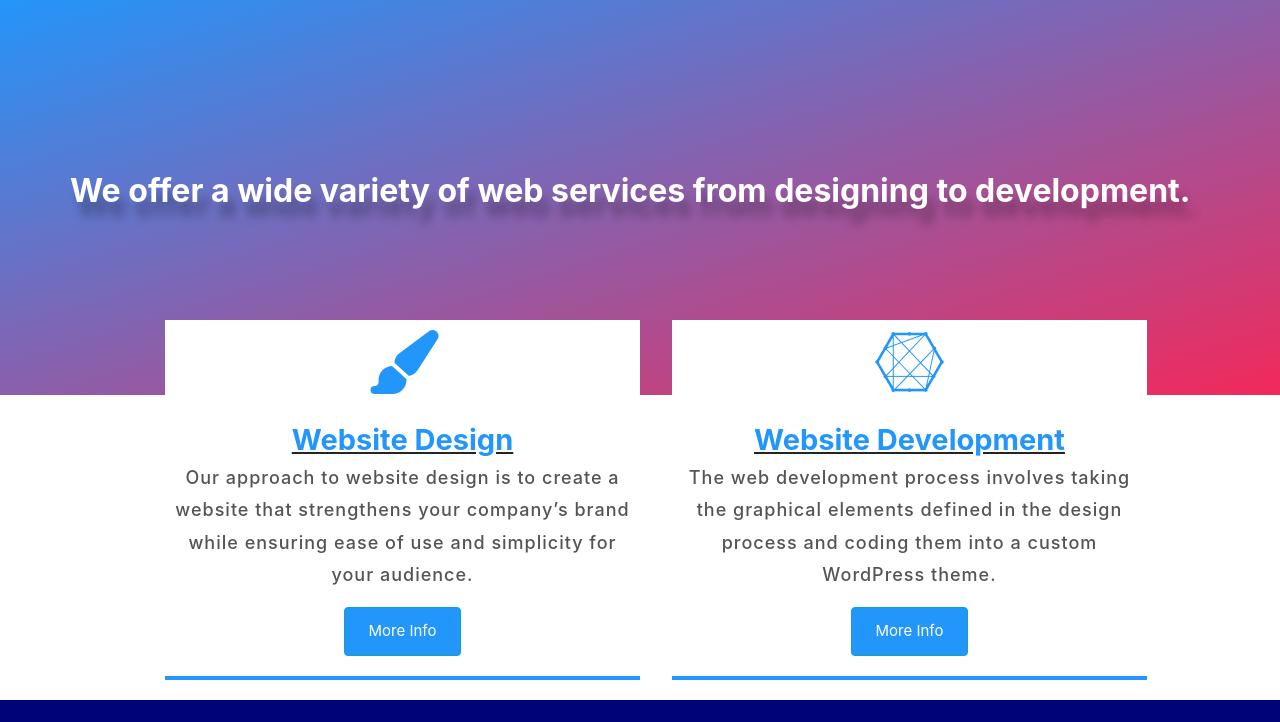
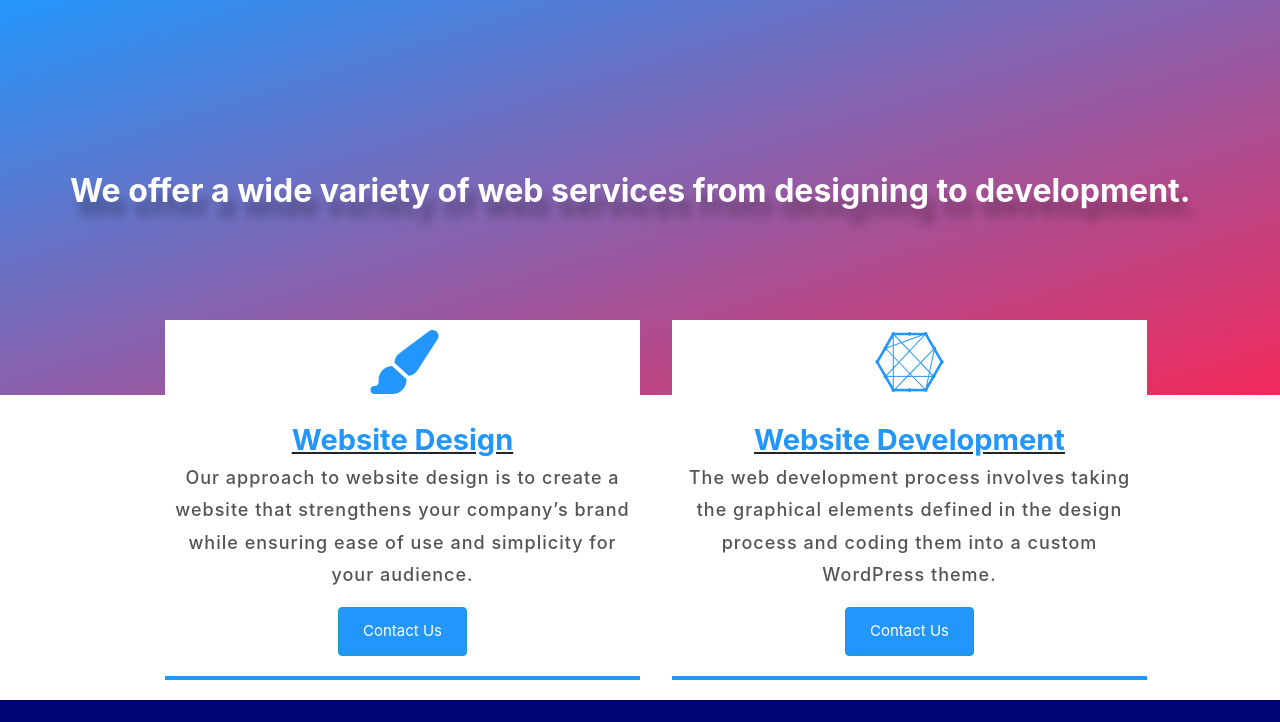
Before and after one commit to syedtalhaaskari/WebMobileApp, a plain HTML site: page Assignment 4 - Responsive Website/services.html in a window 1280 px wide. Shown: the part 78-800 px from the top of the page. Drawn offline with nearby package versions, Linux system fonts and the light colour scheme; files whose address does not match are found by name.

Commit message:
Assignment 4 - Fully Responsive Website

```diff
--- a/Assignment 4 - Responsive Website/css/style.css
+++ b/Assignment 4 - Responsive Website/css/style.css
@@ -141,6 +141,14 @@ footer a:hover {
     padding: 10px;
     border-bottom: 4px solid #2296fb;
 }
+
+.services .service1 {
+    animation-delay: 0.25s;
+}
+.services .service2 {
+    animation-delay: 0.5s;
+}
+
 
 .service1 {
     animation-delay: 0.5s;
--- a/Assignment 4 - Responsive Website/services.html
+++ b/Assignment 4 - Responsive Website/services.html
@@ -5,6 +5,7 @@
     <meta charset="UTF-8">
     <meta name="viewport" content="width=device-width, initial-scale=1.0">
     <title>TAHA | Web developers | Designers</title>
+    <link rel="icon" href="./images/title icon.png" type="image/x-icon">
     <link rel="stylesheet" href="./node_modules/bootstrap/dist/css/bootstrap.min.css">
     <link rel="stylesheet" href="./node_modules/font-awesome/css/font-awesome.min.css">
     <link rel="stylesheet" href="./node_modules/bootstrap-social/bootstrap-social.css">
@@ -68,7 +69,7 @@
                         while
                         ensuring ease of use and simplicity for your audience.
                     </p>
-                    <a href="#" class="btn btn-info d-block">More Info</a>
+                    <a href="./contact.html" class="btn btn-info d-block">Contact Us</a>
                 </div>
                 <div
                     class="d-none col-md-5 mx-md-2 d-md-flex align-items-center flex-column bg-white animate__animated animate__slideInUp animate__slow service2">
@@ -78,7 +79,7 @@
                         The web development process involves taking the graphical elements defined in the design process
                         and coding them into a custom WordPress theme.
                     </p>
-                    <a href="#" class="btn btn-info d-block">More Info</a>
+                    <a href="./contact.html" class="btn btn-info d-block">Contact Us</a>
                 </div>
 
 
@@ -91,7 +92,7 @@
                         while
                         ensuring ease of use and simplicity for your audience.
                     </p>
-                    <a href="#" class="btn btn-info d-block">More Info</a>
+                    <a href="./contact.html" class="btn btn-info d-block">More Info</a>
                 </div>
                 <div
                     class="d-md-none col-md-5 mx-md-2 d-flex align-items-center flex-column bg-white service2">
@@ -101,7 +102,7 @@
                         The web development process involves taking the graphical elements defined in the design process
                         and coding them into a custom WordPress theme.
                     </p>
-                    <a href="#" class="btn btn-info d-block">More Info</a>
+                    <a href="./contact.html" class="btn btn-info d-block">More Info</a>
                 </div>
             </div>
         </div>
```
Also changed, not shown: Assignment 4 - Responsive Website/about.html (+1 -0 lines), Assignment 4 - Responsive Website/blog.html (+3 -2 lines), Assignment 4 - Responsive Website/contact.html (+1 -0 lines), Assignment 4 - Responsive Website/index.html (+5 -4 lines), Assignment 4 - Responsive Website/portfolio.html (+1 -0 lines), Assignment 4 - Responsive Website/posts/post template.html (+1 -0 lines), Assignment 4 - Responsive Website/posts/post1.html (+1 -0 lines), Assignment 4 - Responsive Website/posts/post2.html (+1 -0 lines), Assignment 4 - Responsive Website/posts/post3.html (+1 -0 lines), Assignment 4 - Responsive Website/images/title icon.png (added).
